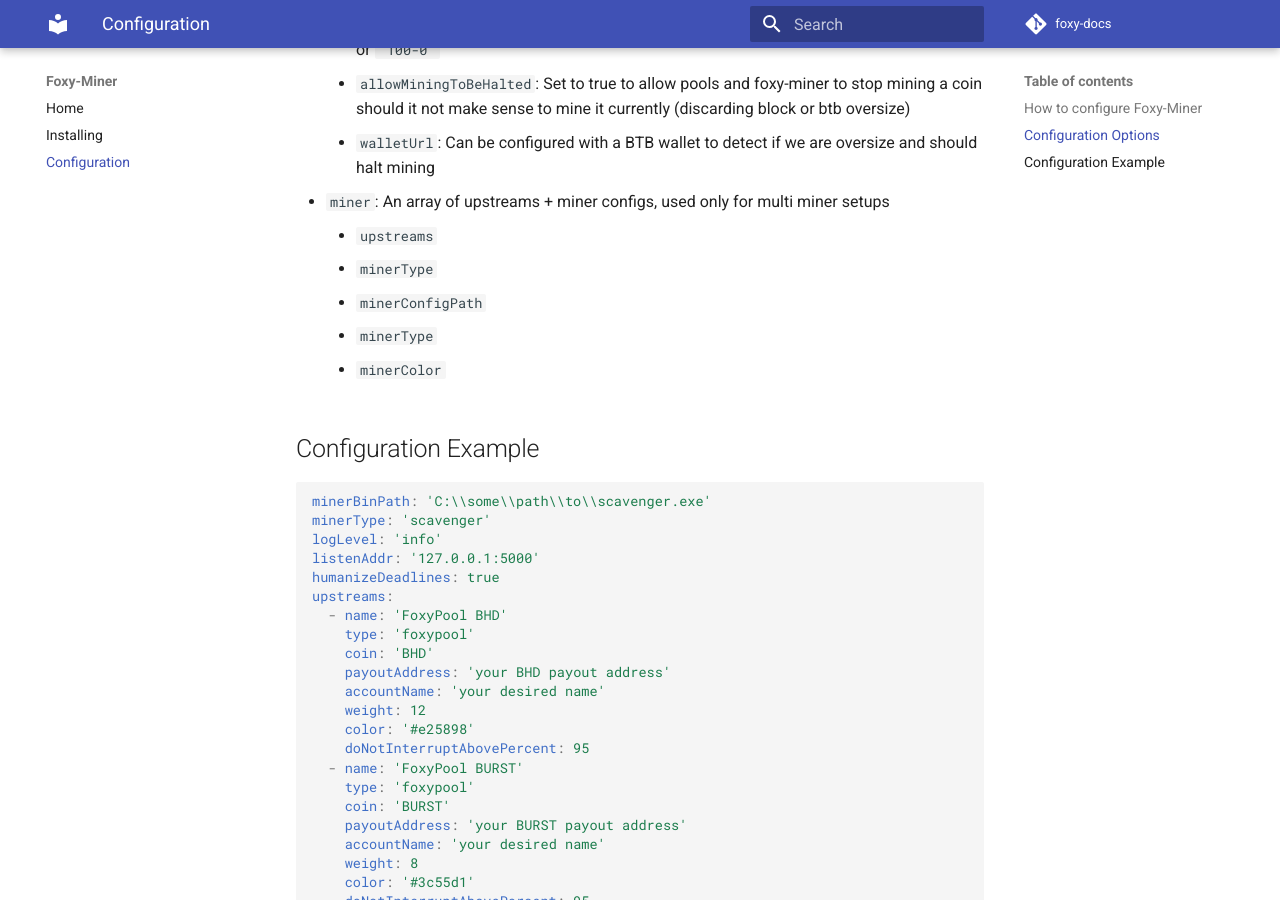
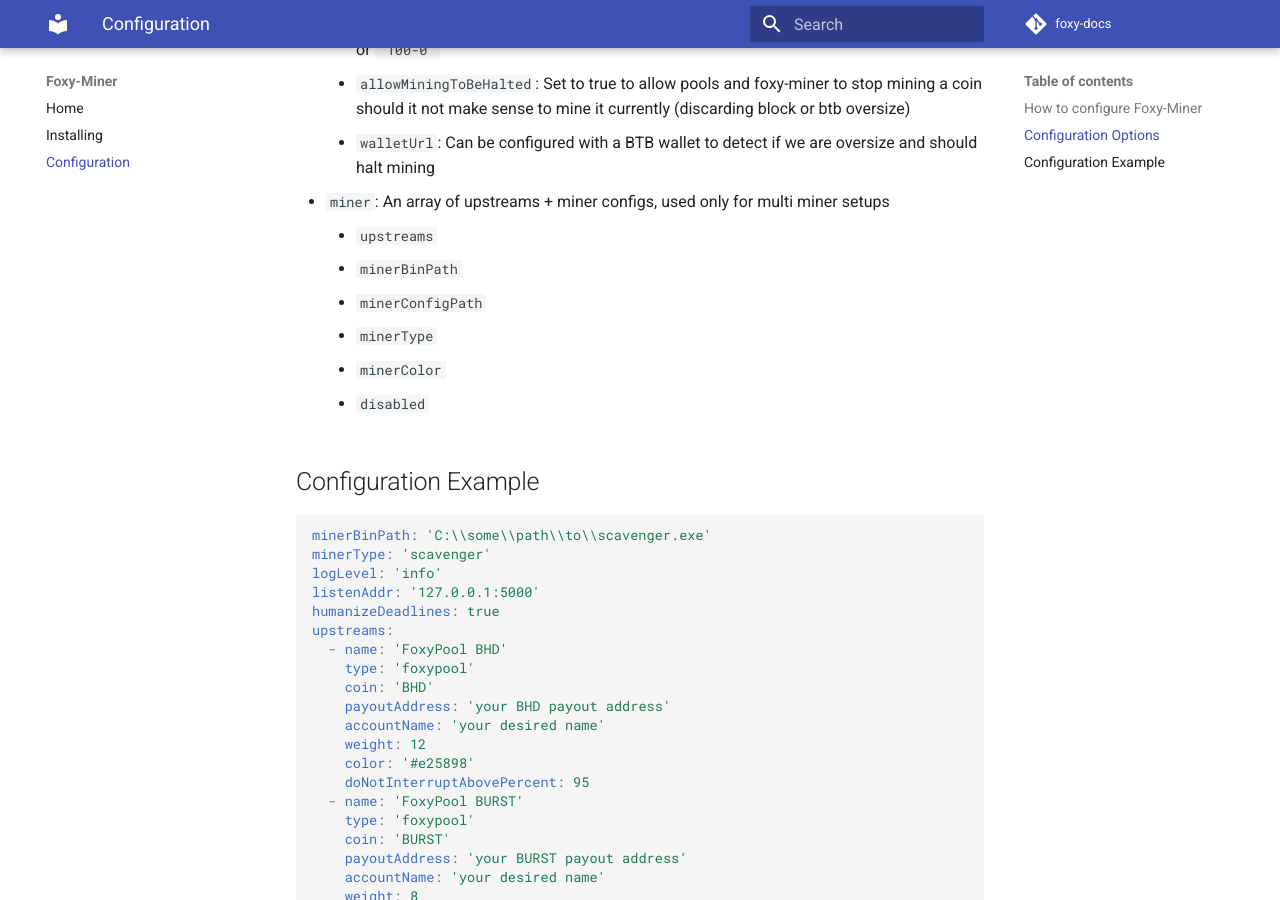
Before and after one commit to foxypool/docs, an MkDocs documentation site: the page built from docs/foxy-miner/configuration.md, in a window 1280 px wide and 900 px high, scrolled down 2113 px. Built offline with MkDocs 1.6.1 and Material for MkDocs 9.7.7, drawn with Linux system fonts in a browser that asks for light colours; comment, search, counter and statistics services are not loaded.

Commit message:
Update configuration.md

```diff
--- a/docs/foxy-miner/configuration.md
+++ b/docs/foxy-miner/configuration.md
@@ -48,10 +48,11 @@
 
 - `miner`: An array of upstreams + miner configs, used only for multi miner setups
     - `upstreams`
-    - `minerType`
+    - `minerBinPath`
     - `minerConfigPath`
     - `minerType`
     - `minerColor`
+    - `disabled`
 
 ## Configuration Example
 
```
